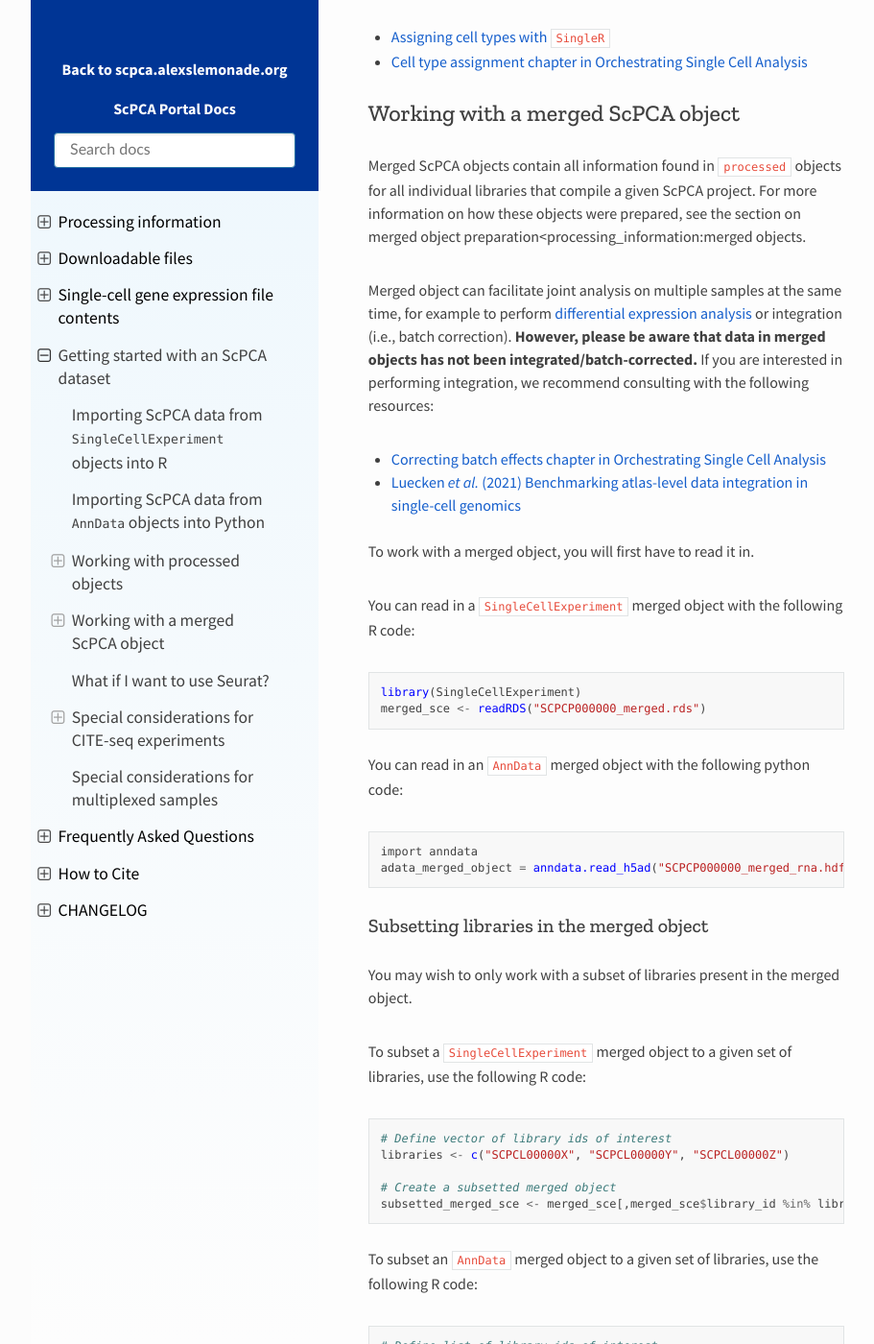
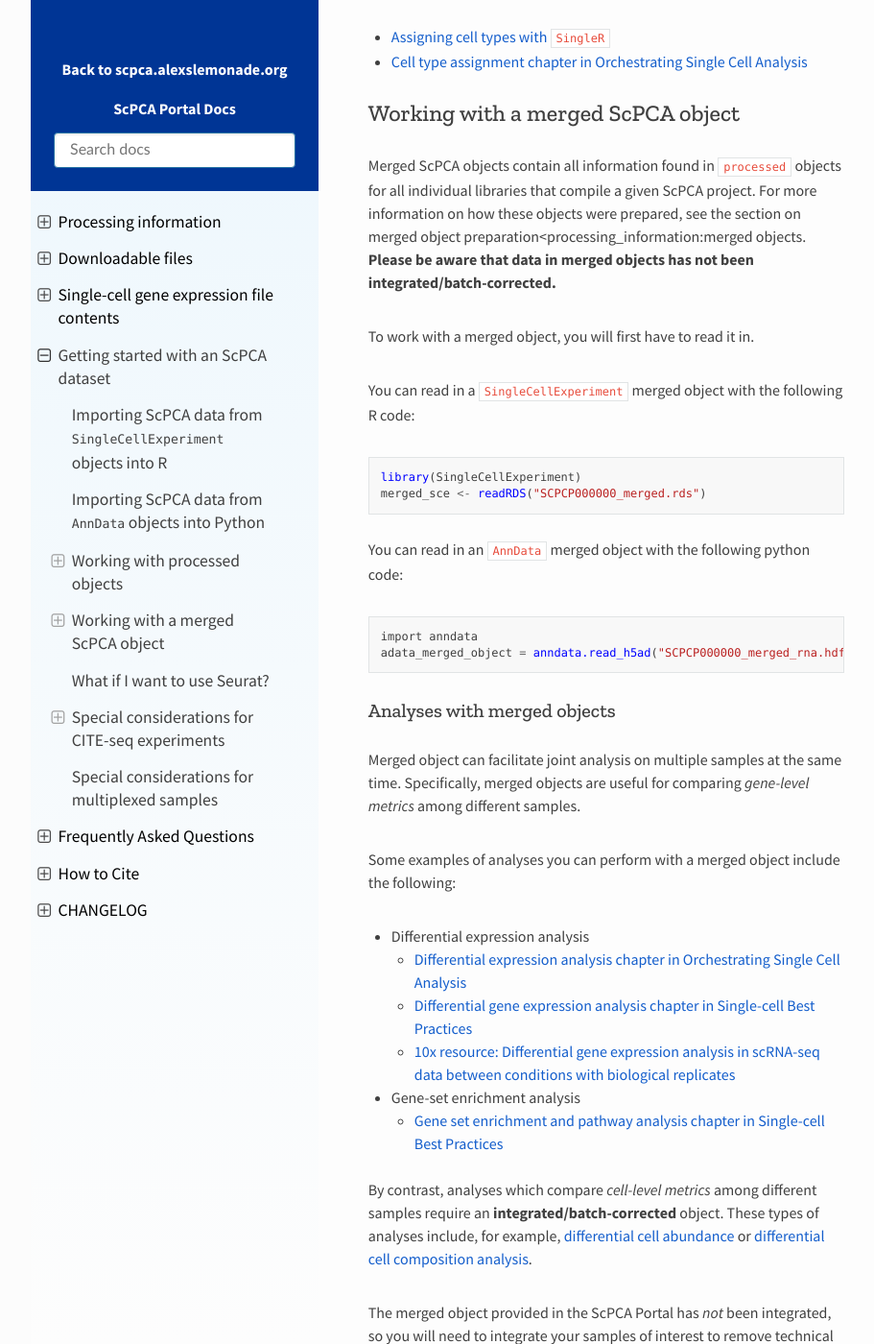
Before and after one commit to DongzeHE/scpca-docs, a Sphinx documentation site: the page built from docs/getting_started.md, in a window 1280 px wide and 1400 px high, scrolled down 10129 px. Shown: the whole window at 96% size, without its empty margins (158-1069 px from the left). Built offline with Sphinx 7.4.7 and the Read the Docs theme 2.0.0, drawn with Linux system fonts in a browser that asks for light colours; some of the changed text lies outside the part shown.

Commit message:
Rearrange and expand section in response to review; probably needs more of both

````diff
--- a/docs/getting_started.md
+++ b/docs/getting_started.md
@@ -333,14 +333,7 @@ See these resources for more information on automated cell type annotation:
 
 Merged ScPCA objects contain all information found in `processed` objects for all individual libraries that compile a given ScPCA project.
 For more information on how these objects were prepared, see {ref}`the section on merged object preparation<processing_information:merged objects`.
-
-Merged object can facilitate joint analysis on multiple samples at the same time, for example to perform [differential expression analysis](https://bioconductor.org/books/3.16/OSCA.multisample/multi-sample-comparisons.html) or integration (i.e., batch correction).
-**However, please be aware that data in merged objects has not been integrated/batch-corrected.**
-If you are interested in performing integration, we recommend consulting with the following resources:
-
-- [Correcting batch effects chapter in Orchestrating Single Cell Analysis](https://bioconductor.org/books/3.17/OSCA.multisample/integrating-datasets.html)
-- [Luecken _et al._ (2021) Benchmarking atlas-level data integration in single-cell genomics](https://doi.org/10.1038/s41592-021-01336-8)
-
+**Please be aware that data in merged objects has not been integrated/batch-corrected.**
 
 To work with a merged object, you will first have to read it in.
 
@@ -357,6 +350,33 @@ You can read in an `AnnData` merged object with the following python code:
 import anndata
 adata_merged_object = anndata.read_h5ad("SCPCP000000_merged_rna.hdf5")
 ```
+
+### Analyses with merged objects
+
+Merged object can facilitate joint analysis on multiple samples at the same time.
+Specifically, merged objects are useful for comparing _gene-level metrics_ among different samples.
+
+Some examples of analyses you can perform with a merged object include the following:
+
+- Differential expression analysis
+  - [Differential expression analysis chapter in Orchestrating Single Cell Analysis](https://bioconductor.org/books/3.17/OSCA.multisample/multi-sample-comparisons.html)
+  - [Differential gene expression analysis chapter in Single-cell Best Practices](https://www.sc-best-practices.org/conditions/differential_gene_expression.html)
+  - [10x resource: Differential gene expression analysis in scRNA-seq data between conditions with biological replicates](https://www.10xgenomics.com/resources/analysis-guides/differential-gene-expression-analysis-in-scrna-seq-data-between-conditions-with-biological-replicates)
+- Gene-set enrichment analysis
+  - [Gene set enrichment and pathway analysis chapter in Single-cell Best Practices](https://www.sc-best-practices.org/conditions/gsea_pathway.html)
+
+
+By contrast, analyses which compare _cell-level metrics_ among different samples require an **integrated/batch-corrected** object.
+These types of analyses include, for example, [differential cell abundance](https://bioconductor.org/books/3.17/OSCA.multisample/differential-abundance.html) or [differential cell composition analysis](https://www.sc-best-practices.org/conditions/compositional.html).
+
+The merged object provided in the ScPCA Portal has _not_ been integrated, so you will need to integrate your samples of interest to remove technical batch effects before proceeding.
+We recommend consulting with the following resources before performing integration:
+
+- [Correcting batch effects chapter in Orchestrating Single Cell Analysis](https://bioconductor.org/books/3.17/OSCA.multisample/integrating-datasets.html)
+- [Correction diagnostics chapter in Orchestrating Single Cell Analysis](https://bioconductor.org/books/3.17/OSCA.multisample/correction-diagnostics.html)
+- [Integration chapter in Single-cell Best Practices](https://www.sc-best-practices.org/cellular_structure/integration.html)
+- [Luecken _et al._ (2021) Benchmarking atlas-level data integration in single-cell genomics](https://doi.org/10.1038/s41592-021-01336-8)
+
 
 ### Subsetting libraries in the merged object
 
````
